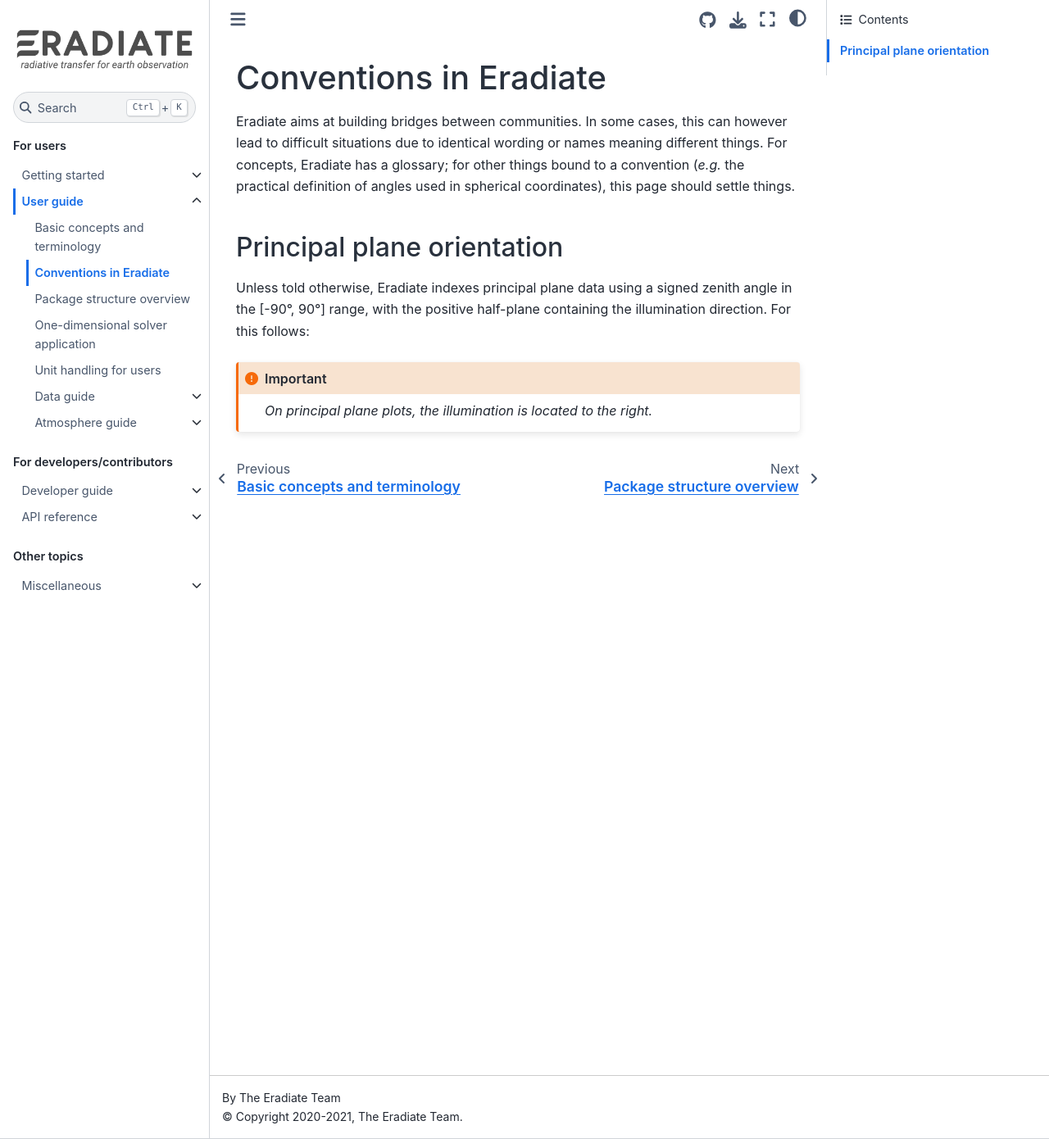
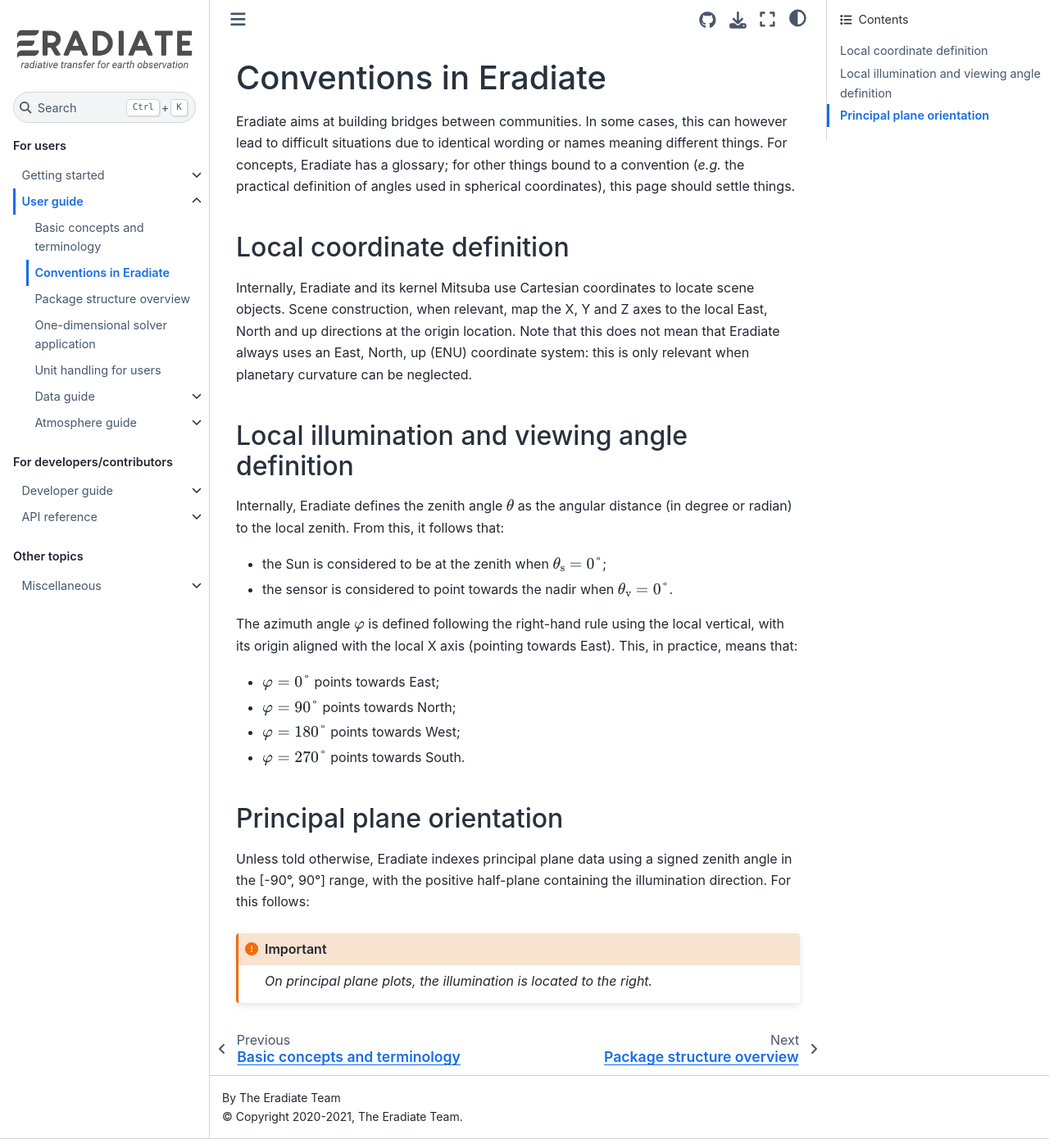
Before and after one commit to eradiate/eradiate, a Sphinx documentation site: the page built from docs/rst/user_guide/conventions.rst, in a window 1280 px wide and 1390 px high. Shown: the whole window at 82% size. Built offline with Sphinx 7.4.7 and the Sphinx Book theme 1.1.4, drawn with Linux system fonts in a browser that asks for light colours; pages that are not in the unit, such as notebooks, are missing from menus.

Commit message:
Docs: Add details on local coordinates and angle definitions

```diff
--- a/docs/rst/user_guide/conventions.rst
+++ b/docs/rst/user_guide/conventions.rst
@@ -9,6 +9,34 @@
 bound to a convention (*e.g.* the practical definition of angles used in
 spherical coordinates), this page should settle things.
 
+Local coordinate definition
+---------------------------
+
+Internally, Eradiate and its kernel Mitsuba use Cartesian coordinates to locate
+scene objects. Scene construction, when relevant, map the X, Y and Z axes to the
+local East, North and up directions at the origin location. Note that this does
+not mean that Eradiate always uses an East, North, up (ENU) coordinate system:
+this is only relevant when planetary curvature can be neglected.
+
+Local illumination and viewing angle definition
+-----------------------------------------------
+
+Internally, Eradiate defines the zenith angle :math:`\theta` as the angular
+distance (in degree or radian) to the local zenith. From this, it follows that:
+
+* the Sun is considered to be at the zenith when :math:`\theta_\mathrm{s} = 0°`;
+* the sensor is considered to point towards the nadir when
+  :math:`\theta_\mathrm{v} = 0°`.
+
+The azimuth angle :math:`\varphi` is defined following the right-hand rule using the local
+vertical, with its origin aligned with the local X axis (pointing towards East).
+This, in practice, means that:
+
+* :math:`\varphi = 0°` points towards East;
+* :math:`\varphi = 90°` points towards North;
+* :math:`\varphi = 180°` points towards West;
+* :math:`\varphi = 270°` points towards South.
+
 Principal plane orientation
 ---------------------------
 
```
